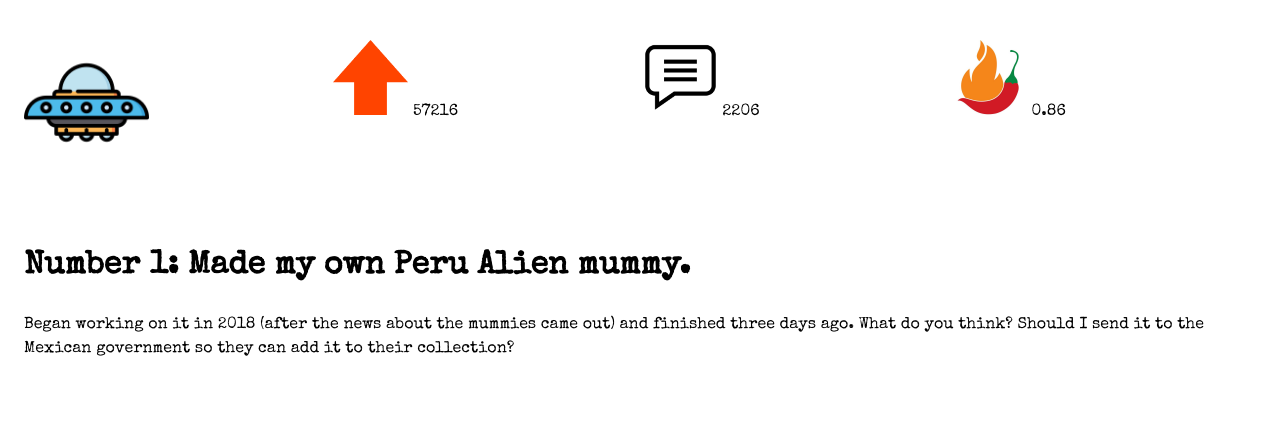
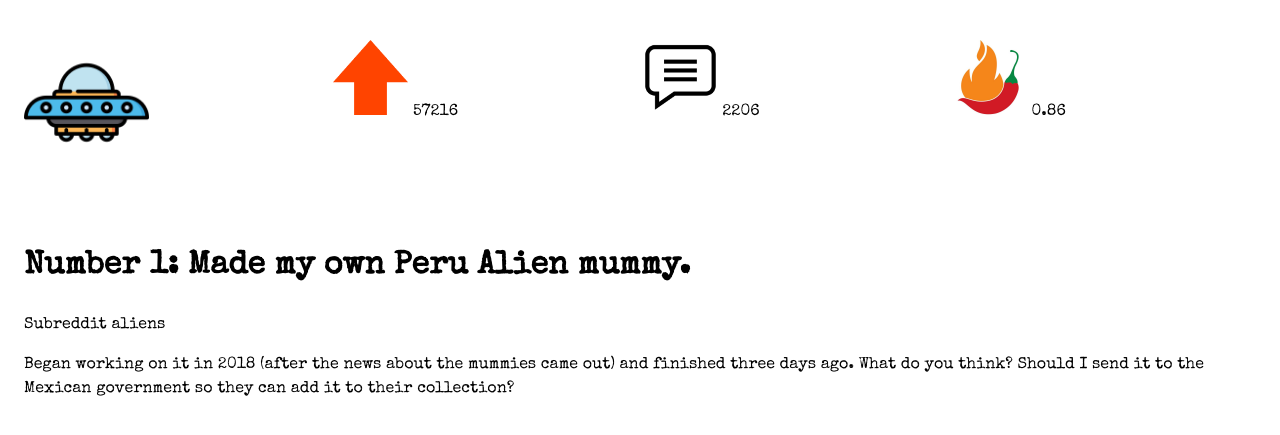
Before and after one commit to thisweekinredacted/thisweekinredacted.github.io, a Jekyll site: the page pages/top1.html, which Jekyll copies as it is, in a window 1280 px wide. Shown: the top 435 px of the page. Built offline with Jekyll 4.4.1, drawn with Linux system fonts in a browser that asks for light colours.

Commit message:
Update weekly pages

```diff
--- a/pages/top1.html
+++ b/pages/top1.html
@@ -15,6 +15,7 @@
         </div>
         <div>
             <h1>Number 1: Made my own Peru Alien mummy.</h1>
+            <p>Subreddit aliens</p>
             <p> Began working on it in 2018 (after the news about the mummies came out) and finished three days ago. What do you think? Should I send it to the Mexican government so they can add it to their collection?</p>
         </div>
     </body>
--- a/pages/top2.html
+++ b/pages/top2.html
@@ -15,6 +15,7 @@
         </div>
         <div>
             <h1>Number 2: In 2007, two videos were posted on the i</h1>
+            <p>Subreddit morbidreality</p>
             <p>nternet of a man raping a young child. The perpetrator accidentally showed his face for a few seconds during one of the videos, and the FBI has been looking for him ever since. His identity and whereabouts are unknown to this day. (More info on FBI ECAP)</p>
         </div>
     </body>
--- a/pages/top3.html
+++ b/pages/top3.html
@@ -15,6 +15,7 @@
         </div>
         <div>
             <h1>Number 3: The MH370 Videos Are Real</h1>
+            <p>Subreddit conspiracy</p>
             <p>Hello r/conspiracy! This is Ashton from Twitter and I have been writing about the MH370 videos for the past month. They are real leaked military videos.
 I don't want you to believe me I want to convince you with the facts. This isn't all of the facts, just some of the most compelling;
 The Videos- Oldest Archive is a satellite stereoscopic video from Regicideanon with an Archive upload date of May 19, 2014. The description reads "Received March 12, 2014 Source: Protected"
--- a/pages/top4.html
+++ b/pages/top4.html
@@ -15,6 +15,7 @@
         </div>
         <div>
             <h1>Number 4: My one and only Ghost Photo taken in the</h1>
+            <p>Subreddit ghosts</p>
             <p> Fall of 2014On a Monday morning in the Fall of 2014 I was visiting Virginia City, NV. I stopped in to the
 Old Washoe Club with a buddy. While he was in the back museum I casually took a couple pictures in the mirror located in the middle of the building. Several people have reported seeing an apparition of a woman on the staircase. Out of four pictures this is the only one I got with what looks like a woman standing over my shoulder. Note I’m 6’4” tall and was only about a foot away from the back wall and no one was in the small room with me. Decide for yourself.</p>
         </div>
--- a/pages/top5.html
+++ b/pages/top5.html
@@ -15,6 +15,7 @@
         </div>
         <div>
             <h1>Number 5: Think we saw something.</h1>
+            <p>Subreddit cryptids</p>
             <p>My friend and I go on regular walks at night and our topic of choice is usually paranormal shit. The other night I left him to go gym and he decided to walk back alone and he went the long spooky way and took some pictures as he was walking. We always take pictures of the stars and for our Instagram stories of randoms shit. I think it could just be a person but the silhouette and outline of this shape is really strange. At first we thought it was an animal but after he increased the exposure we could see something. I know it’s 100 percent unedited other than the exposure increase because I saw the original photograph on his phone and the time he took the picture on his iPhone. Any ideas of what it may be and any expert able to give us some tips? Today we went near the area again at night and heard noises as if we were being followed but we were to spooked to go into to the depths of the darkness.</p>
         </div>
     </body>
```
